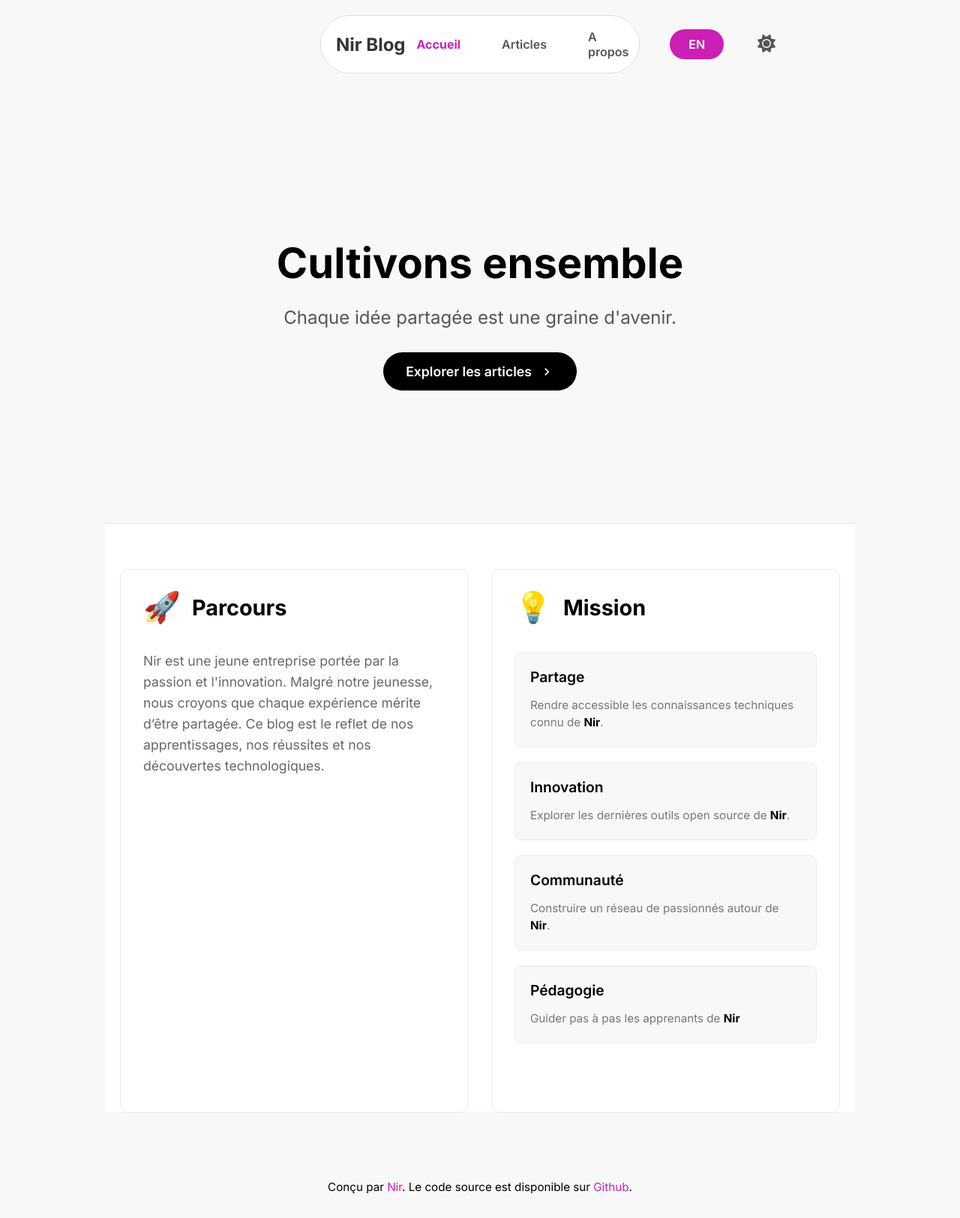
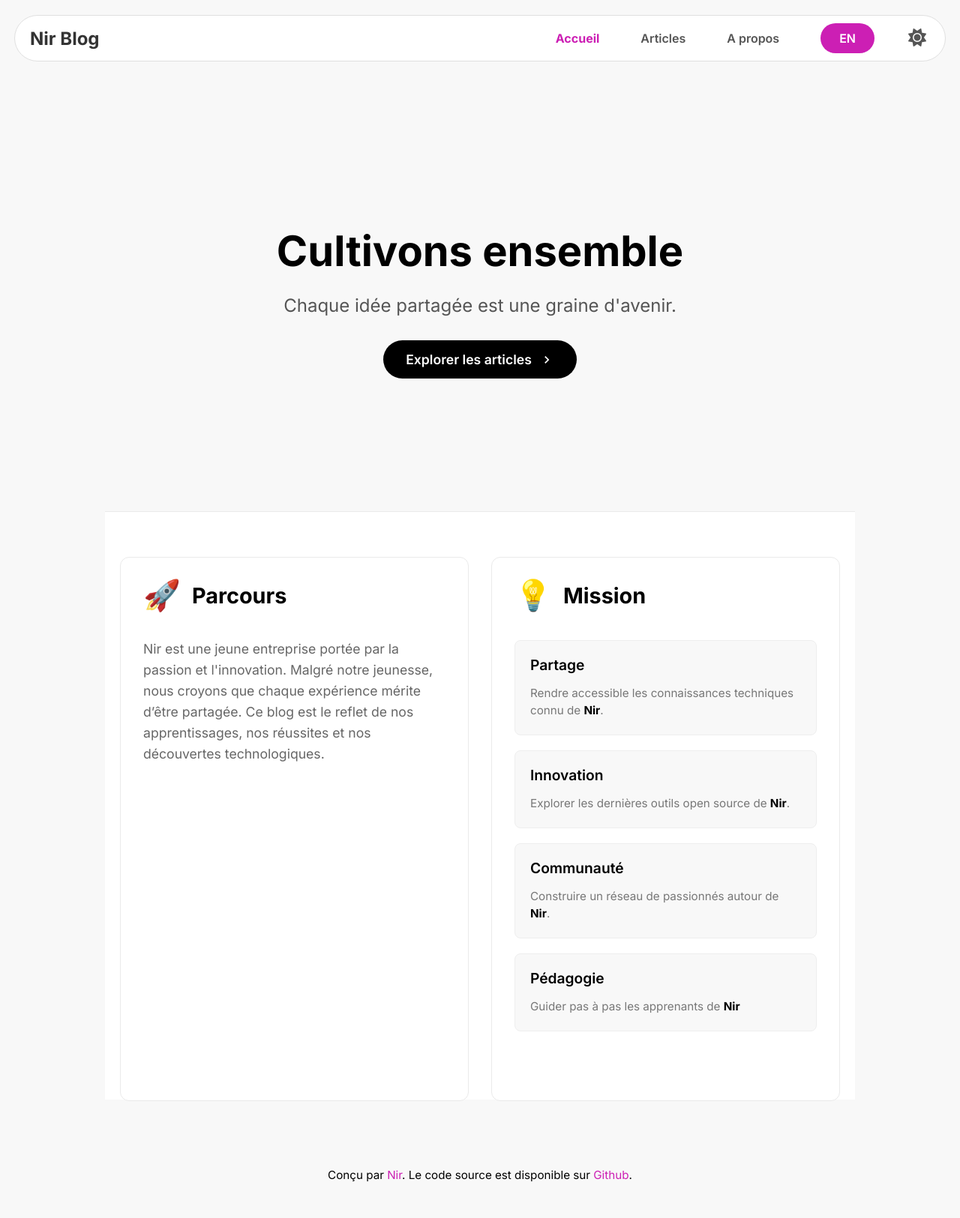
Before and after one commit to NirToolsBox/Nir-Blog-fr, a Jekyll site: the page built from index.markdown, in a window 1280 px wide. Shown: the whole page at 75% size. Built offline with Jekyll 4.4.1, drawn with Linux system fonts in a browser that asks for light colours.

Commit message:
style: navbar responsive

```diff
--- a/assets/css/style.css
+++ b/assets/css/style.css
@@ -1,18 +1,20 @@
 body {
     margin: 0;
     font-family: 'Inter', sans-serif;
+    transition: background-color 0.3s ease, color 0.3s ease;
 }
 
 .navbar-container {
     border: 1px solid;
     border-radius: 50px;
     margin: 20px auto;
-    max-width: 30%;
+    max-width: 1200px;
     padding: 10px 20px;
     display: flex;
     justify-content: center;
     align-items: center;
     position: relative;
+    transition: background-color 0.3s ease, border-color 0.3s ease;
 }
 
 .navbar-inner {
@@ -20,7 +22,6 @@ body {
     justify-content: space-between;
     align-items: center;
     width: 100%;
-    max-width: 1200px;
 }
 
 .site-title {
@@ -31,7 +32,7 @@ body {
 
 .site-title a {
     text-decoration: none;
-        font-weight: 700;
+    font-weight: 700;
 }
 
 .main-nav {
@@ -42,9 +43,11 @@ body {
 
 .main-nav .nav-link {
     text-decoration: none;
-    color: #555;
     font-weight: 600;
     padding: 8px 15px;
+}
+
+.main-nav .nav-link:hover {
 }
 
 .main-nav .nav-link.active {
@@ -55,6 +58,9 @@ body {
     border-radius: 30px;
     padding: 10px 25px;
     margin-left: 15px;
+}
+
+.main-nav .login-button:hover {
 }
 
 .mobile-menu-toggle {
@@ -72,12 +78,20 @@ body {
     padding: 0 20px;
 }
 
+@media (max-width: 992px) {
+    .navbar-container {
+        max-width: 90%;
+    }
+}
+
 @media (max-width: 768px) {
     .navbar-container {
         border-radius: 0;
         margin: 0;
         max-width: 100%;
         padding: 10px 15px;
+        border-left: none;
+        border-right: none;
     }
 
     .navbar-inner {
@@ -99,6 +113,7 @@ body {
         border-top: 1px solid;
         padding: 10px 0;
         z-index: 1000;
+        box-shadow: 0 4px 8px rgba(0,0,0,0.1);
     }
 
     .main-nav.active {
@@ -126,6 +141,25 @@ body {
 
     .mobile-menu-toggle {
         display: block;
+    }
+}
+
+@media (max-width: 480px) {
+    .navbar-container {
+        padding: 10px 10px;
+    }
+
+    .site-title {
+        font-size: 1.1em;
+    }
+
+    .main-nav .nav-link {
+        font-size: 0.9em;
+    }
+
+    .main-nav .login-button {
+        padding: 8px 20px;
+        font-size: 0.9em;
     }
 }
 
@@ -391,6 +425,9 @@ body {
     transition: border-color 0.2s ease;
 }
 
+.filter-group select:hover {
+}
+
 .post-grid {
     display: grid;
     grid-template-columns: repeat(auto-fill, minmax(320px, 1fr));
@@ -406,6 +443,7 @@ body {
     display: flex;
     flex-direction: column;
     transition: transform 0.3s ease, box-shadow 0.3s ease;
+    border: 1px solid;
 }
 
 .post-card:hover {
@@ -448,6 +486,9 @@ body {
 .post-card h3 a {
     text-decoration: none;
     transition: color 0.2s ease;
+}
+
+.post-card h3 a:hover {
 }
 
 .post-excerpt {
@@ -628,6 +669,9 @@ body {
     font-size: 1.2em;
 }
 
+.email-link:hover {
+}
+
 .social-links {
     display: flex;
     gap: 25px;
@@ -636,6 +680,9 @@ body {
 .social-links a {
     font-size: 2.2em;
     transition: color 0.2s ease;
+}
+
+.social-links a:hover {
 }
 
 @media (max-width: 480px) {
@@ -727,7 +774,6 @@ body {
 }
 
 .site-footer {
-    color: black;
     padding: 30px 20px;
     text-align: center;
     margin-top: 60px;
@@ -786,3 +832,37 @@ body {
 
 .highlight table td { padding: 5px; }
 .highlight table pre { margin: 0; }
+
+.theme-toggle-button {
+    background: none;
+    border: none;
+    font-size: 1.5em;
+    cursor: pointer;
+    transition: color 0.3s ease;
+    margin-left: 15px;
+    padding: 5px;
+}
+
+.theme-toggle-button:hover {
+}
+
+#sun-icon {
+    display: inline-block;
+}
+
+#moon-icon {
+    display: none;
+}
+
+html.dark-mode #sun-icon {
+    display: none;
+}
+
+html.dark-mode #moon-icon {
+    display: inline-block;
+}
+
+#sun-icon,
+#moon-icon {
+    transition: opacity 0.3s ease, transform 0.3s ease;
+}
```
